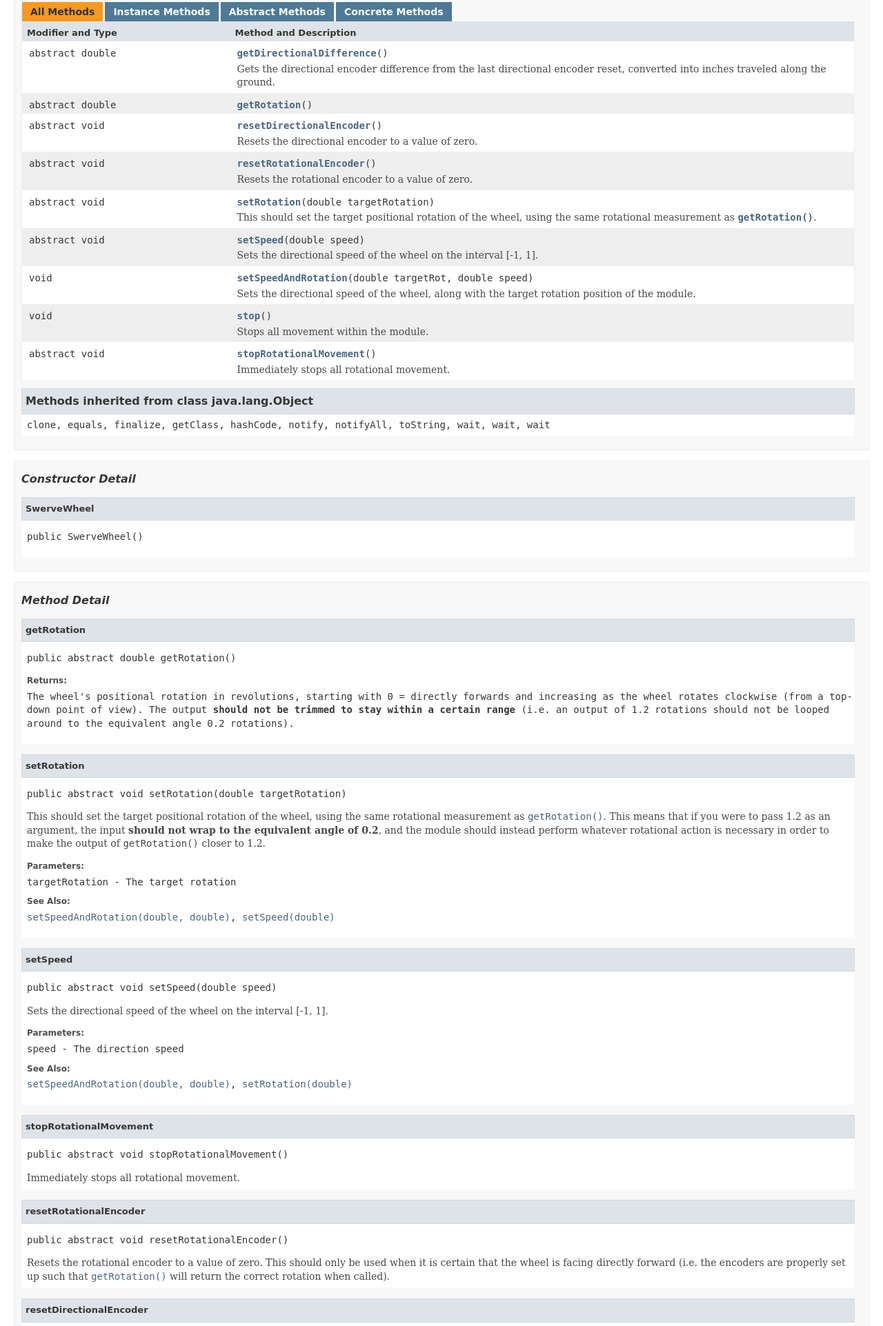
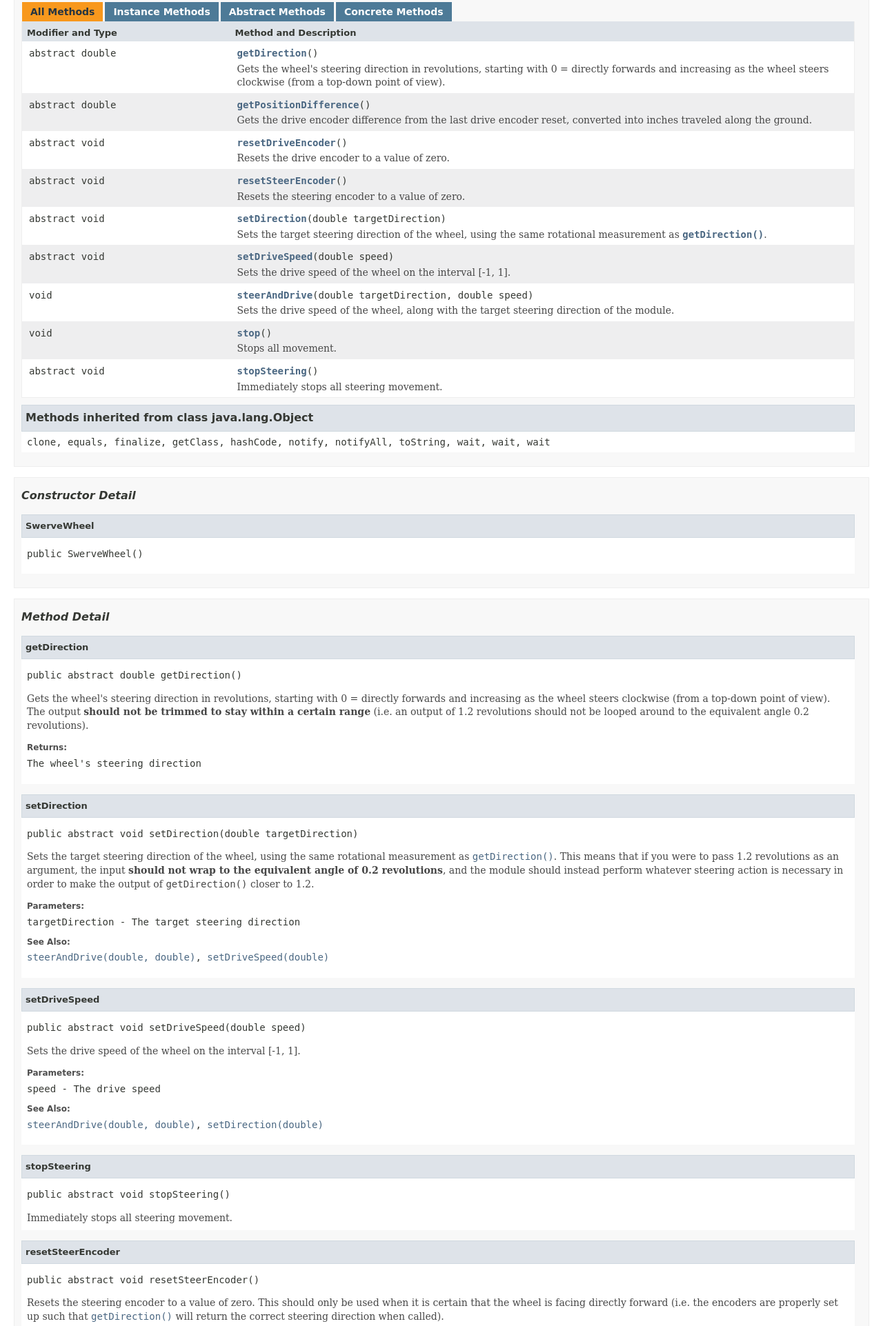
Before and after one commit to frc1711/swervelib, a plain HTML site: page javadocs/swerve/SwerveWheel.html in a window 1280 px wide. Shown: the part 618-2541 px from the top of the page at 69% size. Drawn offline with Linux system fonts and the light colour scheme; a web font is replaced by a local one.

Commit message:
terminology clarification

```diff
--- a/javadocs/swerve/SwerveWheel.html
+++ b/javadocs/swerve/SwerveWheel.html
@@ -2,9 +2,9 @@
 <!-- NewPage -->
 <html lang="en">
 <head>
-<!-- Generated by javadoc (1.8.0_261) on Tue Mar 02 18:38:36 EST 2021 -->
+<!-- Generated by javadoc (1.8.0_261) on Wed Mar 03 15:27:42 EST 2021 -->
 <title>SwerveWheel</title>
-<meta name="date" content="2021-03-02">
+<meta name="date" content="2021-03-03">
 <link rel="stylesheet" type="text/css" href="../stylesheet.css" title="Style">
 <script type="text/javascript" src="../script.js"></script>
 </head>
@@ -115,9 +115,9 @@ var activeTableTab = "activeTableTab";
 <pre>public abstract class <span class="typeNameLabel">SwerveWheel</span>
 extends SubsystemBase</pre>
 <div class="block">An abstract class used by <a href="../swerve/SwerveDrive.html" title="class in swerve"><code>SwerveDrive</code></a> to represent a module. Each <code>SwerveWheel</code>
- contains a wheel which can rotate in any direction and drive forwards or backwards.
+ contains a wheel which can steer in any direction and drive forwards or backwards.
  <b>Note: Based on encoder functionality, the wheel should be facing directly forwards when
- this subsystem is instantiated, or <a href="../swerve/SwerveWheel.html#resetRotationalEncoder--"><code>resetRotationalEncoder()</code></a> should be used along with
+ this subsystem is instantiated, or <a href="../swerve/SwerveWheel.html#resetSteerEncoder--"><code>resetSteerEncoder()</code></a> should be used along with
  a homing sequence.</b></div>
 </li>
 </ul>
@@ -156,58 +156,61 @@ extends SubsystemBase</pre>
 </tr>
 <tr id="i0" class="altColor">
 <td class="colFirst"><code>abstract double</code></td>
-<td class="colLast"><code><span class="memberNameLink"><a href="../swerve/SwerveWheel.html#getDirectionalDifference--">getDirectionalDifference</a></span>()</code>
-<div class="block">Gets the directional encoder difference from the last directional encoder reset,
- converted into inches traveled along the ground.</div>
+<td class="colLast"><code><span class="memberNameLink"><a href="../swerve/SwerveWheel.html#getDirection--">getDirection</a></span>()</code>
+<div class="block">Gets the wheel's steering direction in revolutions, starting with 0 = directly forwards
+ and increasing as the wheel steers clockwise (from a top-down point of view).</div>
 </td>
 </tr>
 <tr id="i1" class="rowColor">
 <td class="colFirst"><code>abstract double</code></td>
-<td class="colLast"><code><span class="memberNameLink"><a href="../swerve/SwerveWheel.html#getRotation--">getRotation</a></span>()</code>&nbsp;</td>
+<td class="colLast"><code><span class="memberNameLink"><a href="../swerve/SwerveWheel.html#getPositionDifference--">getPositionDifference</a></span>()</code>
+<div class="block">Gets the drive encoder difference from the last drive encoder reset,
+ converted into inches traveled along the ground.</div>
+</td>
 </tr>
 <tr id="i2" class="altColor">
 <td class="colFirst"><code>abstract void</code></td>
-<td class="colLast"><code><span class="memberNameLink"><a href="../swerve/SwerveWheel.html#resetDirectionalEncoder--">resetDirectionalEncoder</a></span>()</code>
-<div class="block">Resets the directional encoder to a value of zero.</div>
+<td class="colLast"><code><span class="memberNameLink"><a href="../swerve/SwerveWheel.html#resetDriveEncoder--">resetDriveEncoder</a></span>()</code>
+<div class="block">Resets the drive encoder to a value of zero.</div>
 </td>
 </tr>
 <tr id="i3" class="rowColor">
 <td class="colFirst"><code>abstract void</code></td>
-<td class="colLast"><code><span class="memberNameLink"><a href="../swerve/SwerveWheel.html#resetRotationalEncoder--">resetRotationalEncoder</a></span>()</code>
-<div class="block">Resets the rotational encoder to a value of zero.</div>
+<td class="colLast"><code><span class="memberNameLink"><a href="../swerve/SwerveWheel.html#resetSteerEncoder--">resetSteerEncoder</a></span>()</code>
+<div class="block">Resets the steering encoder to a value of zero.</div>
 </td>
 </tr>
 <tr id="i4" class="altColor">
 <td class="colFirst"><code>abstract void</code></td>
-<td class="colLast"><code><span class="memberNameLink"><a href="../swerve/SwerveWheel.html#setRotation-double-">setRotation</a></span>(double&nbsp;targetRotation)</code>
-<div class="block">This should set the target positional rotation of the wheel, using the same rotational
- measurement as <a href="../swerve/SwerveWheel.html#getRotation--"><code>getRotation()</code></a>.</div>
+<td class="colLast"><code><span class="memberNameLink"><a href="../swerve/SwerveWheel.html#setDirection-double-">setDirection</a></span>(double&nbsp;targetDirection)</code>
+<div class="block">Sets the target steering direction of the wheel, using the same rotational
+ measurement as <a href="../swerve/SwerveWheel.html#getDirection--"><code>getDirection()</code></a>.</div>
 </td>
 </tr>
 <tr id="i5" class="rowColor">
 <td class="colFirst"><code>abstract void</code></td>
-<td class="colLast"><code><span class="memberNameLink"><a href="../swerve/SwerveWheel.html#setSpeed-double-">setSpeed</a></span>(double&nbsp;speed)</code>
-<div class="block">Sets the directional speed of the wheel on the interval [-1, 1].</div>
+<td class="colLast"><code><span class="memberNameLink"><a href="../swerve/SwerveWheel.html#setDriveSpeed-double-">setDriveSpeed</a></span>(double&nbsp;speed)</code>
+<div class="block">Sets the drive speed of the wheel on the interval [-1, 1].</div>
 </td>
 </tr>
 <tr id="i6" class="altColor">
 <td class="colFirst"><code>void</code></td>
-<td class="colLast"><code><span class="memberNameLink"><a href="../swerve/SwerveWheel.html#setSpeedAndRotation-double-double-">setSpeedAndRotation</a></span>(double&nbsp;targetRot,
-                   double&nbsp;speed)</code>
-<div class="block">Sets the directional speed of the wheel, along with the target rotation
- position of the module.</div>
+<td class="colLast"><code><span class="memberNameLink"><a href="../swerve/SwerveWheel.html#steerAndDrive-double-double-">steerAndDrive</a></span>(double&nbsp;targetDirection,
+             double&nbsp;speed)</code>
+<div class="block">Sets the drive speed of the wheel, along with the target steering direction
+ of the module.</div>
 </td>
 </tr>
 <tr id="i7" class="rowColor">
 <td class="colFirst"><code>void</code></td>
 <td class="colLast"><code><span class="memberNameLink"><a href="../swerve/SwerveWheel.html#stop--">stop</a></span>()</code>
-<div class="block">Stops all movement within the module.</div>
+<div class="block">Stops all movement.</div>
 </td>
 </tr>
 <tr id="i8" class="altColor">
 <td class="colFirst"><code>abstract void</code></td>
-<td class="colLast"><code><span class="memberNameLink"><a href="../swerve/SwerveWheel.html#stopRotationalMovement--">stopRotationalMovement</a></span>()</code>
-<div class="block">Immediately stops all rotational movement.</div>
+<td class="colLast"><code><span class="memberNameLink"><a href="../swerve/SwerveWheel.html#stopSteering--">stopSteering</a></span>()</code>
+<div class="block">Immediately stops all steering movement.</div>
 </td>
 </tr>
 </table>
@@ -249,134 +252,135 @@ extends SubsystemBase</pre>
 <!--   -->
 </a>
 <h3>Method Detail</h3>
-<a name="getRotation--">
+<a name="getDirection--">
 <!--   -->
 </a>
 <ul class="blockList">
 <li class="blockList">
-<h4>getRotation</h4>
-<pre>public abstract&nbsp;double&nbsp;getRotation()</pre>
+<h4>getDirection</h4>
+<pre>public abstract&nbsp;double&nbsp;getDirection()</pre>
+<div class="block">Gets the wheel's steering direction in revolutions, starting with 0 = directly forwards
+ and increasing as the wheel steers clockwise (from a top-down point of view). The output
+ <b>should not be trimmed to stay within a certain range</b> (i.e. an output of 1.2 revolutions
+ should not be looped around to the equivalent angle 0.2 revolutions).</div>
 <dl>
 <dt><span class="returnLabel">Returns:</span></dt>
-<dd>The wheel's positional rotation in revolutions, starting with 0 = directly forwards
- and increasing as the wheel rotates clockwise (from a top-down point of view). The output
- <b>should not be trimmed to stay within a certain range</b> (i.e. an output of 1.2 rotations
- should not be looped around to the equivalent angle 0.2 rotations).</dd>
+<dd>The wheel's steering direction</dd>
 </dl>
 </li>
 </ul>
-<a name="setRotation-double-">
+<a name="setDirection-double-">
 <!--   -->
 </a>
 <ul class="blockList">
 <li class="blockList">
-<h4>setRotation</h4>
-<pre>public abstract&nbsp;void&nbsp;setRotation(double&nbsp;targetRotation)</pre>
-<div class="block">This should set the target positional rotation of the wheel, using the same rotational
- measurement as <a href="../swerve/SwerveWheel.html#getRotation--"><code>getRotation()</code></a>. This means that if you were to pass 1.2 as an
- argument, the input <b>should not wrap to the equivalent angle of 0.2</b>, and the module
- should instead perform whatever rotational action is necessary in order to make the
- output of <code>getRotation()</code> closer to 1.2.</div>
+<h4>setDirection</h4>
+<pre>public abstract&nbsp;void&nbsp;setDirection(double&nbsp;targetDirection)</pre>
+<div class="block">Sets the target steering direction of the wheel, using the same rotational
+ measurement as <a href="../swerve/SwerveWheel.html#getDirection--"><code>getDirection()</code></a>. This means that if you were to pass 1.2 revolutions
+ as an argument, the input <b>should not wrap to the equivalent angle of 0.2 revolutions</b>,
+ and the module should instead perform whatever steering action is necessary in order to make the
+ output of <code>getDirection()</code> closer to 1.2.</div>
 <dl>
 <dt><span class="paramLabel">Parameters:</span></dt>
-<dd><code>targetRotation</code> - The target rotation</dd>
+<dd><code>targetDirection</code> - The target steering direction</dd>
 <dt><span class="seeLabel">See Also:</span></dt>
-<dd><a href="../swerve/SwerveWheel.html#setSpeedAndRotation-double-double-"><code>setSpeedAndRotation(double, double)</code></a>,
-<a href="../swerve/SwerveWheel.html#setSpeed-double-"><code>setSpeed(double)</code></a></dd>
+<dd><a href="../swerve/SwerveWheel.html#steerAndDrive-double-double-"><code>steerAndDrive(double, double)</code></a>,
+<a href="../swerve/SwerveWheel.html#setDriveSpeed-double-"><code>setDriveSpeed(double)</code></a></dd>
 </dl>
 </li>
 </ul>
-<a name="setSpeed-double-">
+<a name="setDriveSpeed-double-">
 <!--   -->
 </a>
 <ul class="blockList">
 <li class="blockList">
-<h4>setSpeed</h4>
-<pre>public abstract&nbsp;void&nbsp;setSpeed(double&nbsp;speed)</pre>
-<div class="block">Sets the directional speed of the wheel on the interval [-1, 1].</div>
+<h4>setDriveSpeed</h4>
+<pre>public abstract&nbsp;void&nbsp;setDriveSpeed(double&nbsp;speed)</pre>
+<div class="block">Sets the drive speed of the wheel on the interval [-1, 1].</div>
 <dl>
 <dt><span class="paramLabel">Parameters:</span></dt>
-<dd><code>speed</code> - The direction speed</dd>
+<dd><code>speed</code> - The drive speed</dd>
 <dt><span class="seeLabel">See Also:</span></dt>
-<dd><a href="../swerve/SwerveWheel.html#setSpeedAndRotation-double-double-"><code>setSpeedAndRotation(double, double)</code></a>,
-<a href="../swerve/SwerveWheel.html#setRotation-double-"><code>setRotation(double)</code></a></dd>
+<dd><a href="../swerve/SwerveWheel.html#steerAndDrive-double-double-"><code>steerAndDrive(double, double)</code></a>,
+<a href="../swerve/SwerveWheel.html#setDirection-double-"><code>setDirection(double)</code></a></dd>
 </dl>
 </li>
 </ul>
-<a name="stopRotationalMovement--">
+<a name="stopSteering--">
 <!--   -->
 </a>
 <ul class="blockList">
 <li class="blockList">
-<h4>stopRotationalMovement</h4>
-<pre>public abstract&nbsp;void&nbsp;stopRotationalMovement()</pre>
-<div class="block">Immediately stops all rotational movement.</div>
+<h4>stopSteering</h4>
+<pre>public abstract&nbsp;void&nbsp;stopSteering()</pre>
+<div class="block">Immediately stops all steering movement.</div>
 </li>
 </ul>
-<a name="resetRotationalEncoder--">
+<a name="resetSteerEncoder--">
 <!--   -->
 </a>
 <ul class="blockList">
 <li class="blockList">
-<h4>resetRotationalEncoder</h4>
-<pre>public abstract&nbsp;void&nbsp;resetRotationalEncoder()</pre>
-<div class="block">Resets the rotational encoder to a value of zero. This should only be used when
+<h4>resetSteerEncoder</h4>
+<pre>public abstract&nbsp;void&nbsp;resetSteerEncoder()</pre>
+<div class="block">Resets the steering encoder to a value of zero. This should only be used when
  it is certain that the wheel is facing directly forward (i.e. the encoders
- are properly set up such that <a href="../swerve/SwerveWheel.html#getRotation--"><code>getRotation()</code></a> will return the correct
- rotation when called).</div>
+ are properly set up such that <a href="../swerve/SwerveWheel.html#getDirection--"><code>getDirection()</code></a> will return the correct
+ steering direction when called).</div>
 </li>
 </ul>
-<a name="resetDirectionalEncoder--">
+<a name="resetDriveEncoder--">
 <!--   -->
 </a>
 <ul class="blockList">
 <li class="blockList">
-<h4>resetDirectionalEncoder</h4>
-<pre>public abstract&nbsp;void&nbsp;resetDirectionalEncoder()</pre>
-<div class="block">Resets the directional encoder to a value of zero. This can be used to set a
+<h4>resetDriveEncoder</h4>
+<pre>public abstract&nbsp;void&nbsp;resetDriveEncoder()</pre>
+<div class="block">Resets the drive encoder to a value of zero. This can be used to set a
  reference point for determining the distance traveled over a period of time.</div>
 <dl>
 <dt><span class="seeLabel">See Also:</span></dt>
-<dd><a href="../swerve/SwerveWheel.html#getDirectionalDifference--"><code>getDirectionalDifference()</code></a></dd>
+<dd><a href="../swerve/SwerveWheel.html#getPositionDifference--"><code>getPositionDifference()</code></a></dd>
 </dl>
 </li>
 </ul>
-<a name="getDirectionalDifference--">
+<a name="getPositionDifference--">
 <!--   -->
 </a>
 <ul class="blockList">
 <li class="blockList">
-<h4>getDirectionalDifference</h4>
-<pre>public abstract&nbsp;double&nbsp;getDirectionalDifference()</pre>
-<div class="block">Gets the directional encoder difference from the last directional encoder reset,
+<h4>getPositionDifference</h4>
+<pre>public abstract&nbsp;double&nbsp;getPositionDifference()</pre>
+<div class="block">Gets the drive encoder difference from the last drive encoder reset,
  converted into inches traveled along the ground.</div>
 <dl>
 <dt><span class="returnLabel">Returns:</span></dt>
-<dd>The inches traveled since the last <a href="../swerve/SwerveWheel.html#resetDirectionalEncoder--"><code>resetDirectionalEncoder()</code></a> call</dd>
+<dd>The inches traveled since the last <a href="../swerve/SwerveWheel.html#resetDriveEncoder--"><code>resetDriveEncoder()</code></a> call</dd>
 </dl>
 </li>
 </ul>
-<a name="setSpeedAndRotation-double-double-">
+<a name="steerAndDrive-double-double-">
 <!--   -->
 </a>
 <ul class="blockList">
 <li class="blockList">
-<h4>setSpeedAndRotation</h4>
-<pre>public final&nbsp;void&nbsp;setSpeedAndRotation(double&nbsp;targetRot,
-                                      double&nbsp;speed)</pre>
-<div class="block">Sets the directional speed of the wheel, along with the target rotation
- position of the module. The speed of the wheel should be on the interval
- [-1, 1], and the target rotation should be on the interval [0, 360). A
- target rotation of 0 degrees should correspond with moving directly forward,
- where an increase in target rotation corresponds with a clockwise movement
- in target rotational position (from a top-down point of view).</div>
+<h4>steerAndDrive</h4>
+<pre>public final&nbsp;void&nbsp;steerAndDrive(double&nbsp;targetDirection,
+                                double&nbsp;speed)</pre>
+<div class="block">Sets the drive speed of the wheel, along with the target steering direction
+ of the module. The drive speed of the wheel should be on the interval [-1, 1],
+ and the target steering direction should be on the interval [0, 360). A target
+ steering direction of 0 degrees should correspond with moving directly forward,
+ where an increase in target steering direction corresponds with a clockwise movement
+ in target steering direction (from a top-down point of view).</div>
 <dl>
 <dt><span class="paramLabel">Parameters:</span></dt>
-<dd><code>targetRot</code> - The target rotational position, as specified above</dd>
-<dd><code>speed</code> - The directional speed of the wheel</dd>
+<dd><code>targetDirection</code> - The target steering direction, as specified above</dd>
+<dd><code>speed</code> - The drive speed of the wheel</dd>
 <dt><span class="seeLabel">See Also:</span></dt>
-<dd><a href="../swerve/SwerveWheel.html#setSpeed-double-"><code>setSpeed(double)</code></a>,
-<a href="../swerve/SwerveWheel.html#setRotation-double-"><code>setRotation(double)</code></a></dd>
+<dd><a href="../swerve/SwerveWheel.html#setDriveSpeed-double-"><code>setDriveSpeed(double)</code></a>,
+<a href="../swerve/SwerveWheel.html#setDirection-double-"><code>setDirection(double)</code></a></dd>
 </dl>
 </li>
 </ul>
@@ -387,7 +391,7 @@ extends SubsystemBase</pre>
 <li class="blockList">
 <h4>stop</h4>
 <pre>public&nbsp;void&nbsp;stop()</pre>
-<div class="block">Stops all movement within the module.</div>
+<div class="block">Stops all movement.</div>
 </li>
 </ul>
 </li>
```
Also changed, not shown: javadocs/allclasses-frame.html (+2 -2 lines), javadocs/allclasses-noframe.html (+2 -2 lines), javadocs/constant-values.html (+2 -2 lines), javadocs/deprecated-list.html (+2 -2 lines), javadocs/help-doc.html (+2 -2 lines), javadocs/index-all.html (+30 -27 lines), javadocs/index.html (+1 -1 lines), javadocs/overview-tree.html (+2 -2 lines), javadocs/swerve/SwerveDrive.html (+14 -15 lines), javadocs/swerve/Vector.html (+2 -2 lines), javadocs/swerve/package-frame.html (+2 -2 lines), javadocs/swerve/package-summary.html (+2 -2 lines), javadocs/swerve/package-tree.html (+2 -2 lines), 2 other files.
